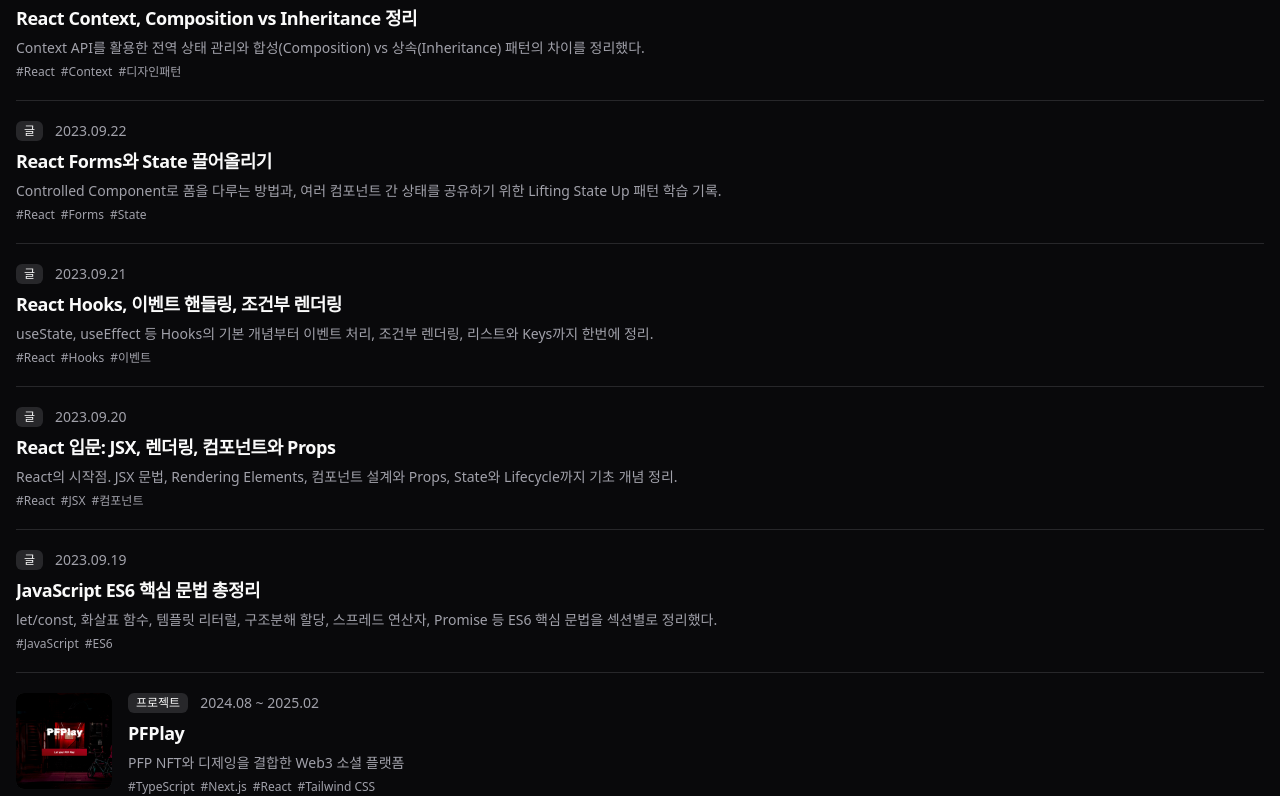
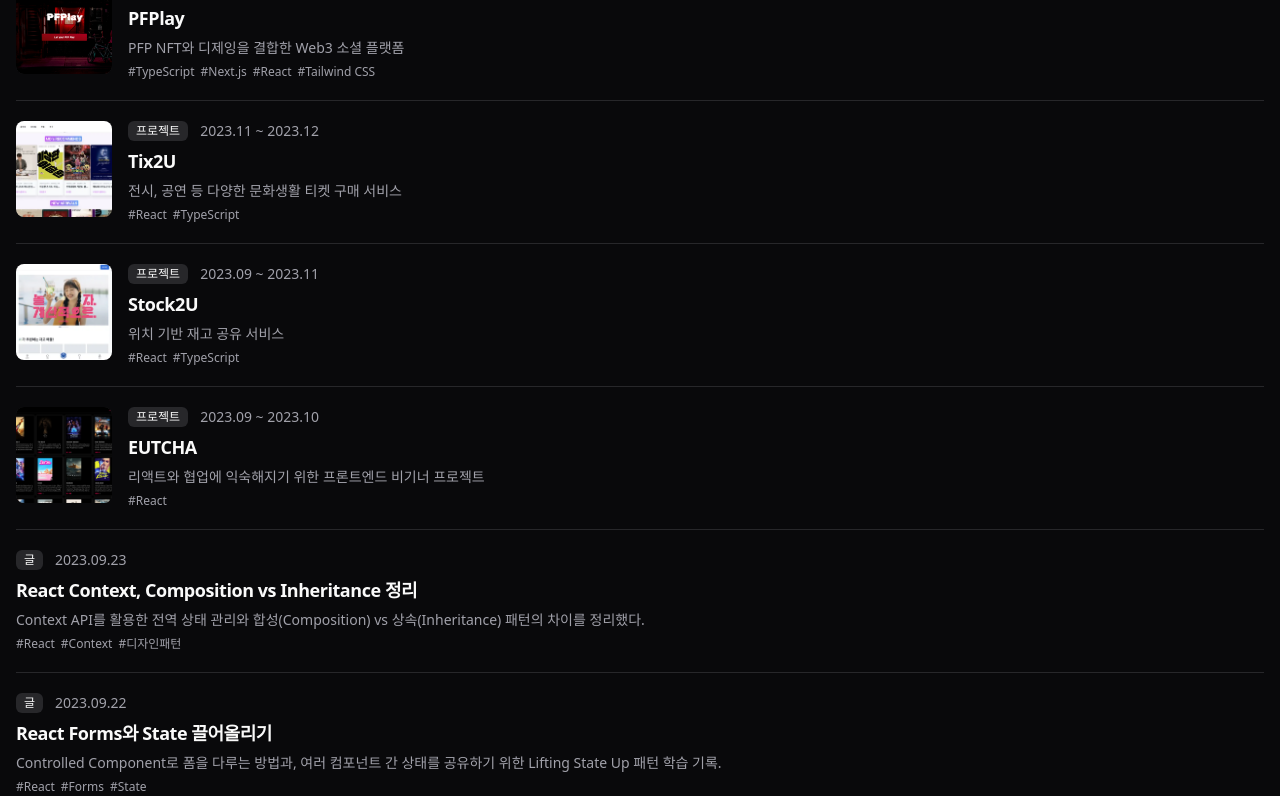
Before and after one commit to Ash8382/docs-by-junhyun, a Next.js app: page / in a window 1280 px wide. Shown: the part 827-1623 px from the top of the page. Built offline with nearby package versions, Linux system fonts and the light colour scheme.

Commit message:
fix: 글 목록 날짜 최신순 정렬 적용
- 프로젝트 종료일 기준으로 학습 글과 통합 정렬

```diff
--- a/src/app/page.tsx
+++ b/src/app/page.tsx
@@ -1,5 +1,5 @@
 import Link from "next/link";
-import { posts } from "@/data/posts";
+import { sortedPosts } from "@/data/posts";
 import { PostListItem } from "@/components/PostListItem";
 import { FadeIn } from "@/components/FadeIn";
 
@@ -54,7 +54,7 @@ export default function Home() {
             </Link>
           </div>
           <div className="divide-y divide-border">
-            {posts.map((post) => (
+            {sortedPosts.map((post) => (
               <PostListItem key={post.slug} {...post} />
             ))}
           </div>
--- a/src/components/BlogPostList.tsx
+++ b/src/components/BlogPostList.tsx
@@ -1,7 +1,7 @@
 "use client";
 
 import { useSearchParams } from "next/navigation";
-import { posts } from "@/data/posts";
+import { sortedPosts } from "@/data/posts";
 import { PostListItem } from "@/components/PostListItem";
 import type { PostCategory } from "@/data/posts";
 
@@ -10,8 +10,8 @@ export function BlogPostList() {
   const category = searchParams.get("category") as PostCategory | null;
 
   const filtered = category
-    ? posts.filter((post) => post.category === category)
-    : posts;
+    ? sortedPosts.filter((post) => post.category === category)
+    : sortedPosts;
 
   if (filtered.length === 0) {
     return (
--- a/src/data/posts.ts
+++ b/src/data/posts.ts
@@ -131,9 +131,23 @@ export const posts: Post[] = [
   },
 ];
 
+function parseDateForSort(date: string): string {
+  // "2024.08 ~ 2025.02" → "2025.02" (끝 날짜 기준)
+  // "2023.09.23" → "2023.09.23"
+  const parts = date.split("~").map((s) => s.trim());
+  return parts[parts.length - 1];
+}
+
+function sortByDateDesc(a: Post, b: Post): number {
+  return parseDateForSort(b.date).localeCompare(parseDateForSort(a.date));
+}
+
+export const sortedPosts = [...posts].sort(sortByDateDesc);
+
 export function getPostsByCategory(category?: PostCategory): Post[] {
-  if (!category) return posts;
-  return posts.filter((post) => post.category === category);
+  const sorted = sortedPosts;
+  if (!category) return sorted;
+  return sorted.filter((post) => post.category === category);
 }
 
 export const categoryLabels: Record<PostCategory, string> = {
```
